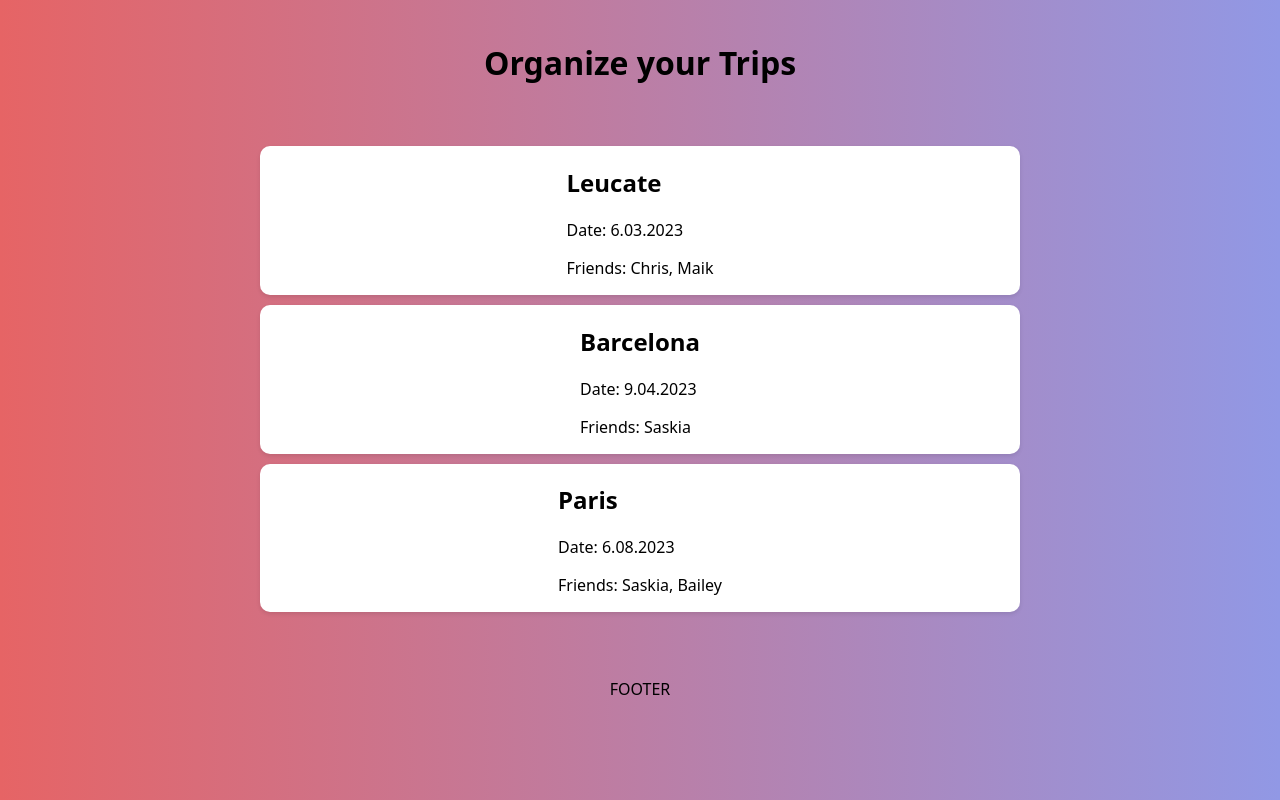
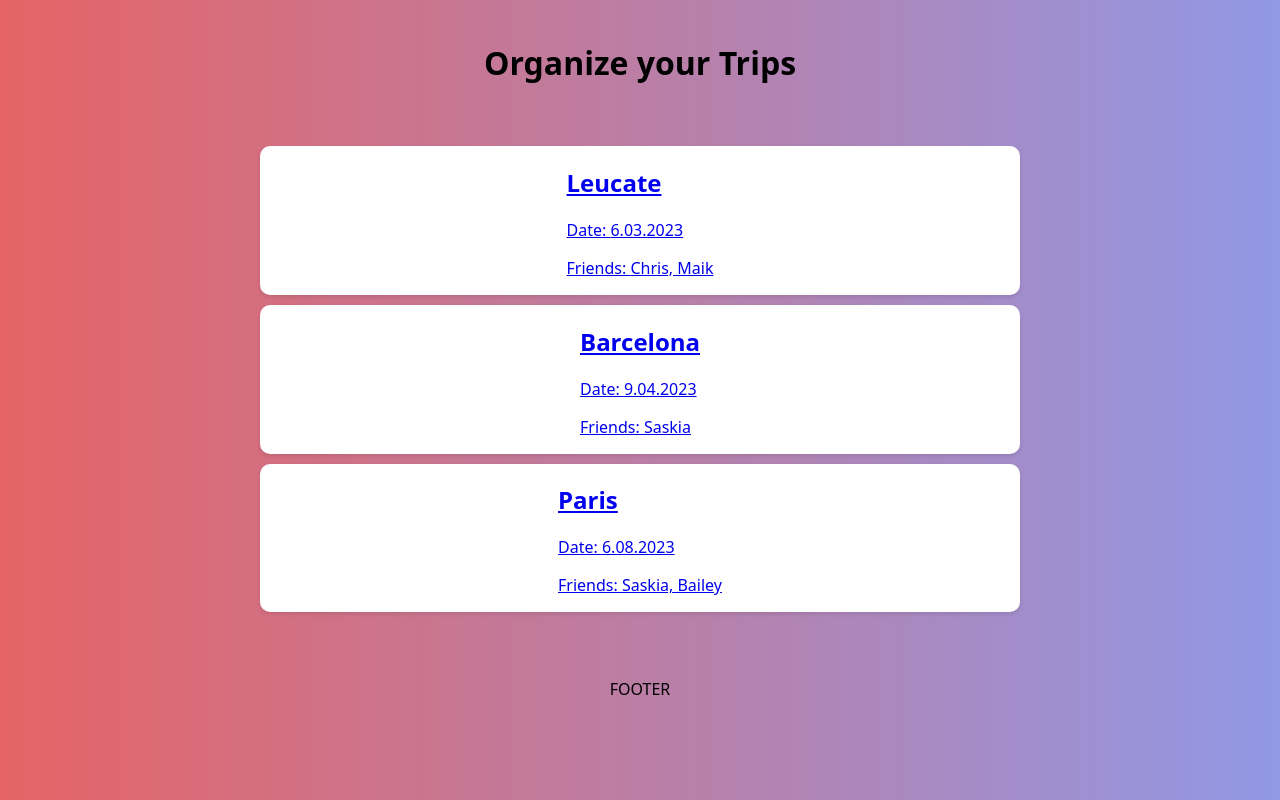
Before and after one commit to SelcoD/CampingFriends, a Next.js app: page / in a window 1280 px wide. Built offline with nearby package versions, Linux system fonts and the light colour scheme.

Commit message:
make link in the cards

```diff
--- a/pages/index.js
+++ b/pages/index.js
@@ -11,9 +11,11 @@ export default function ListPage() {
       </Header>
       <Container>
         {campingTrips.map((trip) => (
-          <Card key={trip.id}>
-            <CampingCard trip={trip} />
-          </Card>
+          <Link href={`/DetailPage/${trip.id}`} key={trip.id}>
+            <Card key={trip.id}>
+              <CampingCard trip={trip} />
+            </Card>
+          </Link>
         ))}
       </Container>
       <Footer>
--- a/styles/styles.js
+++ b/styles/styles.js
@@ -21,10 +21,6 @@ export const Card = styled.div`
   flex-direction: column;
   align-items: center;
   justify-content: center;
-
-  &:hover {
-    transform: translateY(-4px);
-  }
 `;
 
 export const Header = styled.header`
```
